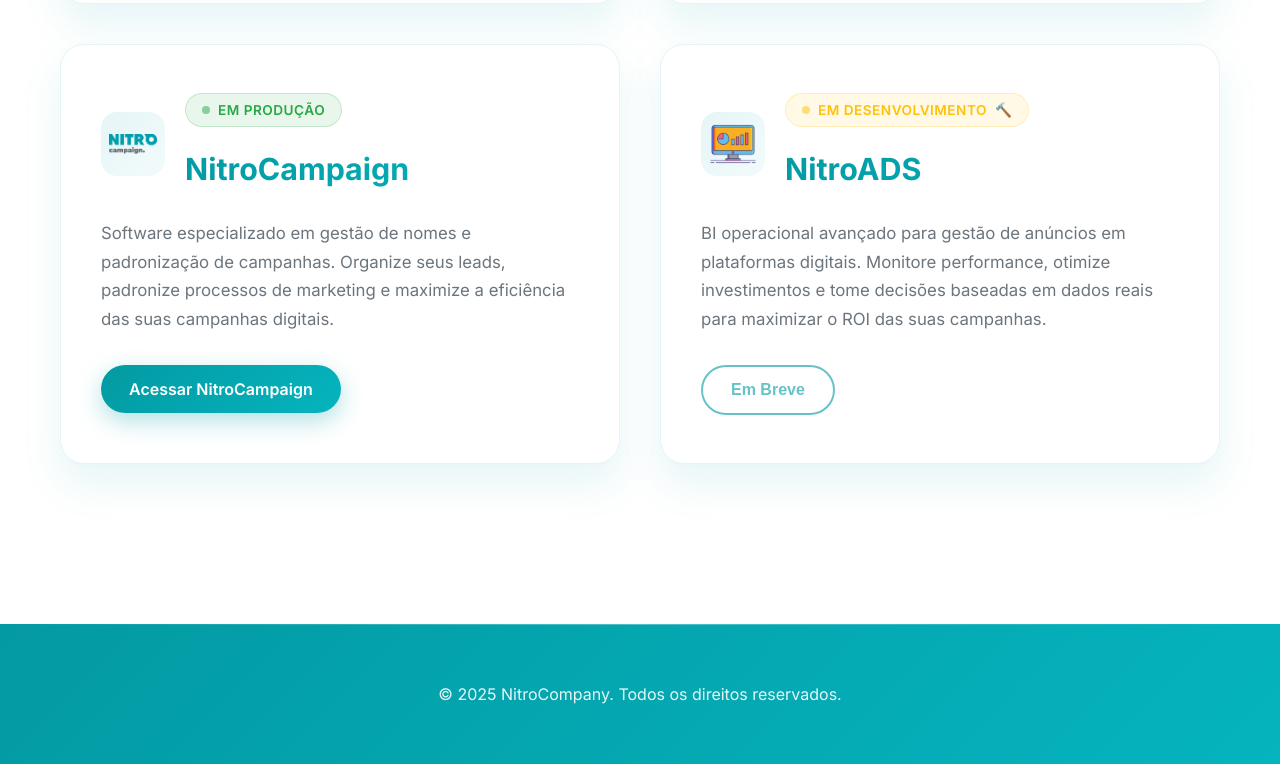
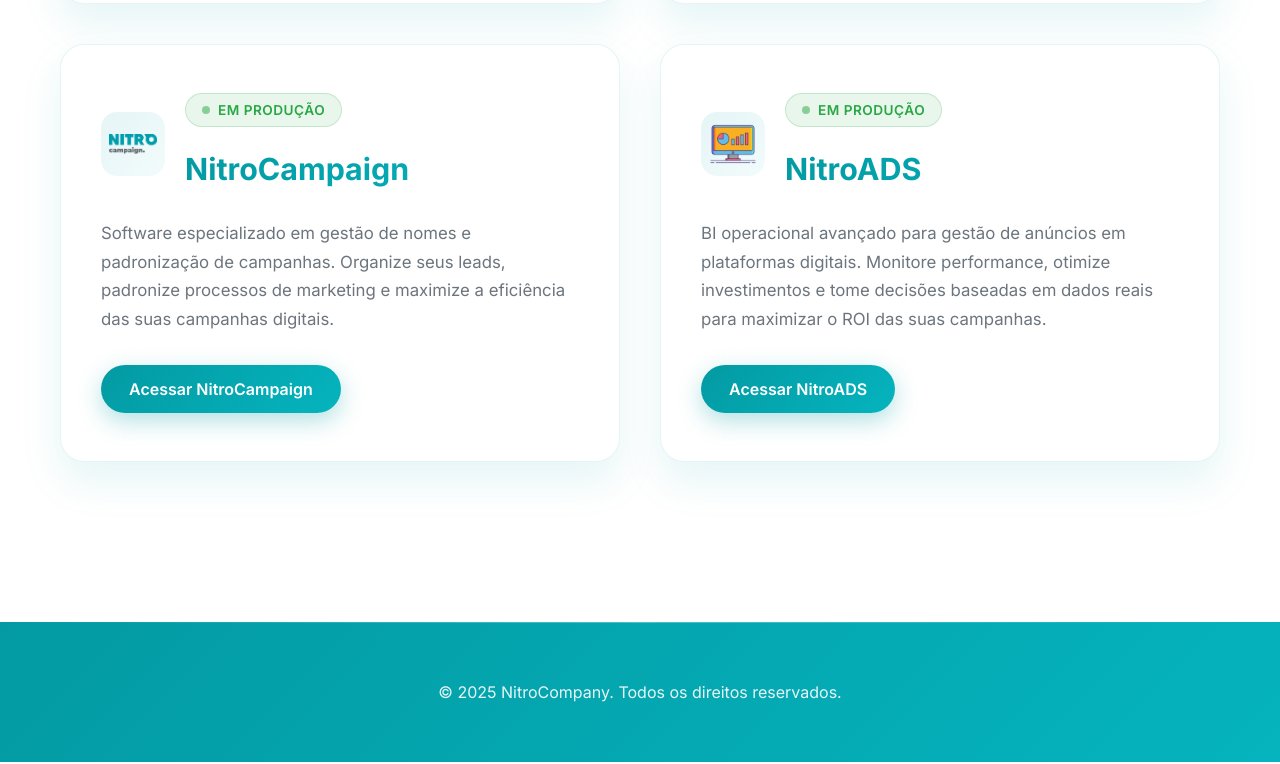
Before and after one commit to brprado/Nitro-Tech-Hub, a Vue app: page / in a window 1280 px wide. Shown: the part 892-1656 px from the top of the page. Built offline with nearby package versions, Linux system fonts and the light colour scheme.

Commit message:
Atualiza o status do NitroADS para "EM PRODUÇÃO" no README.md e no App.vue, além de adicionar um link para acesso direto ao aplicativo.

```diff
--- a/src/App.vue
+++ b/src/App.vue
@@ -116,10 +116,7 @@
             <div class="solution-header">
               <img src="/bi-image.png" alt="NitroADS BI Logo" class="solution-logo">
               <div class="solution-title">
-                <span class="status-badge status-development">
-                  Em Desenvolvimento
-                  <span class="hammer-animation">🔨</span>
-                </span>
+                <span class="status-badge status-live">EM PRODUÇÃO</span>
                 <h3>NitroADS</h3>
               </div>
             </div>
@@ -128,9 +125,9 @@
               Monitore performance, otimize investimentos e tome decisões baseadas
               em dados reais para maximizar o ROI das suas campanhas.
             </p>
-            <button class="btn btn-secondary" disabled>
-              Em Breve
-            </button>
+            <a href="https://app.powerbi.com/groups/me/apps/d21319f2-d5ca-4af6-90cd-55113058f2b6/reports/6d63b8aa-bd0e-48ac-afa3-e496540f25b2/fe947560a908e83dad98?ctid=6ce8ae7f-5944-4992-a0f3-1fe4f6b73f1b&experience=power-bi" target="_blank" class="btn btn-primary">
+              Acessar NitroADS
+            </a>
           </div>
         </div>
       </div>
```
Also changed, not shown: 1 other file (tests, documents, lock files or other folders).
